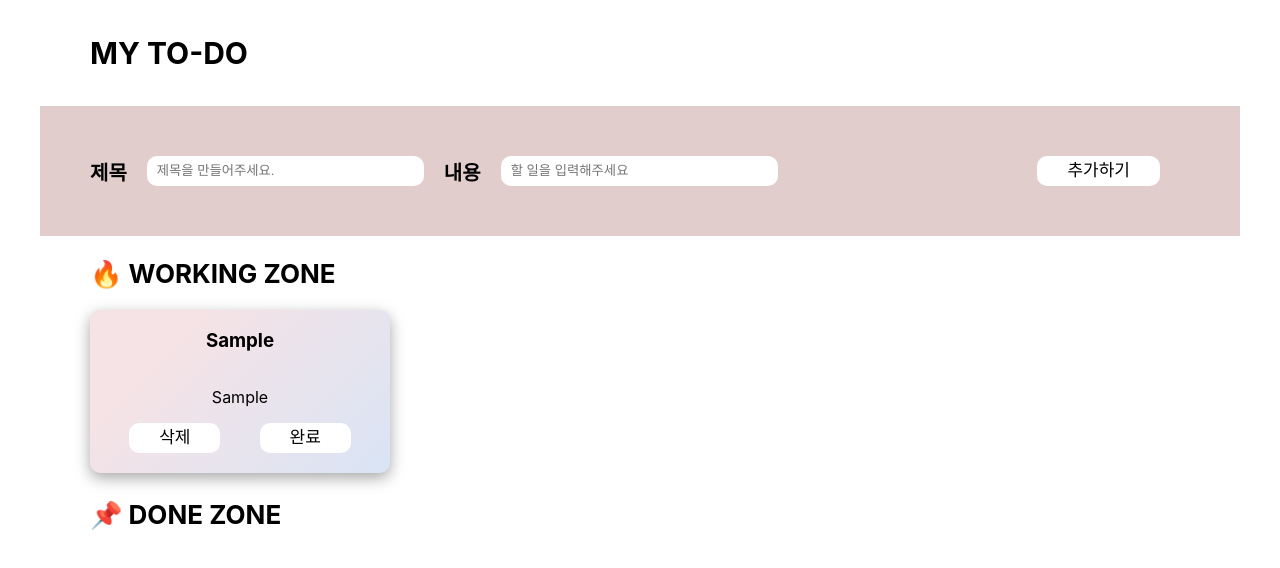
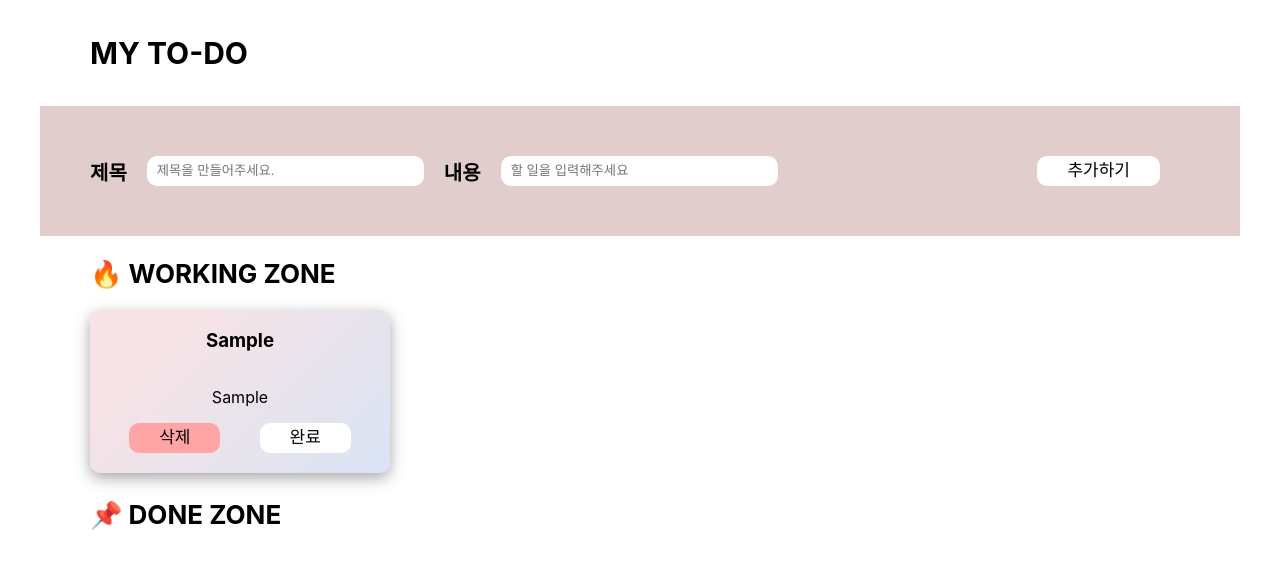
Before and after one commit to amisu1203/As_Is_To-Do-List, a React (Create React App) app: page / in a window 1280 px wide. Both pictures are taken after typing "Sample", "Sample" into the empty fields and a click on the button "추가하기". Shown: the top 568 px of the page. Built offline with nearby package versions, Linux system fonts and the light colour scheme.

Commit message:
삭제 버튼 스타일링 변경

```diff
--- a/src/App.css
+++ b/src/App.css
@@ -1,14 +1,3 @@
-/* setting */
-.clearfix::after {
-  content: "";
-  clear: both;
-  display: block;
-}
-
-/* theme color */
-/* color : #00C89B;  */
-/* color : #C7FCEC;  */
-
 /* button */
 .btn-original {
   border: none;
@@ -22,6 +11,10 @@
 
 .btn-original:hover {
   scale: 1.1;
+}
+
+.btn-delete {
+  background-color: rgb(255, 165, 165);
 }
 
 /* box-todo */
@@ -48,9 +41,6 @@
 }
 
 /* CreateToDo */
-.CreateToDo {
-  background-color: orange;
-}
 
 .CreateToDo .con-inp {
   background: rgb(226, 205, 205);
@@ -132,6 +122,9 @@
 }
 
 /* DoneItem */
-.DoneItem .btn-delete {
+.DoneItem .con-btns {
   margin-bottom: 20px;
+  display: flex;
+  width: 100%;
+  justify-content: space-evenly;
 }
--- a/src/App.js
+++ b/src/App.js
@@ -40,16 +40,26 @@ function App() {
     });
     setData(newData);
   };
+  // todo 되돌리기
+  const turnBack = (id) => {
+    const newData = data.map((todo) => {
+      if (todo.id === id) {
+        return { ...todo, isDone: false };
+      }
+      return todo;
+    });
+    setData(newData);
+  };
 
   return (
     <div className="App">
       <h1>MY TO-DO</h1>
       <CreateToDo onCreate={onCreate} />
       <Working>
-        <TodoList todoList={data} onRemove={onRemove} getDone={getDone} />
+        <TodoList todoList={data.filter((todo) => !todo.isDone)} onRemove={onRemove} getDone={getDone} />
       </Working>
       <Done>
-        <DoneList doneList={data} onRemove={onRemove} />
+        <DoneList doneList={data.filter((todo) => todo.isDone)} turnBack={turnBack} />
       </Done>
     </div>
   );
--- a/src/components/DoneItem.jsx
+++ b/src/components/DoneItem.jsx
@@ -1,19 +1,27 @@
 import React from "react";
 
-const DoneItem = ({ todoItem, onRemove }) => {
+const DoneItem = ({ todoItem, onRemove, turnBack }) => {
   // 삭제
   const handleRemove = () => {
     window.confirm("정말 삭제하시겠습니까?") && onRemove(todoItem.id);
     alert("삭제되었습니다!");
+  };
+  // 완료상태 취소
+  const handleTurnBack = () => {
+    turnBack(todoItem.id);
+    alert("다시 할 일이 추가됐네요!");
   };
 
   return (
     <article className="DoneItem box-same1">
       <h4>{todoItem.title}</h4>
       <p>{todoItem.content}</p>
-      <div>
+      <div className="con-btns">
         <button className="btn-delete btn-original" onClick={handleRemove}>
           삭제
+        </button>
+        <button className=" btn-original" onClick={handleTurnBack}>
+          취소
         </button>
       </div>
     </article>
--- a/src/components/DoneList.jsx
+++ b/src/components/DoneList.jsx
@@ -1,15 +1,12 @@
 import React from "react";
 import DoneItem from "./DoneItem";
 
-function DoneList({ doneList, onRemove }) {
+function DoneList({ doneList, turnBack }) {
   return (
     <div className="DoneList">
-      {/* todo item 하나하나 보여주기 -> map */}
-      {doneList.map((i) => {
-        if (i.isDone === true) {
-          return <DoneItem todoItem={i} key={i.id} onRemove={onRemove} />;
-        }
-      })}
+      {doneList.map((todo) => (
+        <DoneItem key={todo.id} todoItem={todo} turnBack={turnBack} />
+      ))}
     </div>
   );
 }
--- a/src/components/TodoItem.jsx
+++ b/src/components/TodoItem.jsx
@@ -19,7 +19,7 @@ function TodoItem({ todoItem, onRemove, getDone }) {
       <h3>{todoItem.title}</h3>
       <p>{todoItem.content}</p>
       <div className="con-btns">
-        <button className="btn-original" onClick={handleRemove}>
+        <button className="btn-delete btn-original" onClick={handleRemove}>
           삭제
         </button>
         <button className="btn-original" onClick={handleDone}>
--- a/src/components/TodoList.jsx
+++ b/src/components/TodoList.jsx
@@ -4,11 +4,8 @@ import TodoItem from "./TodoItem";
 function TodoList({ todoList, onRemove, getDone }) {
   return (
     <div className="TodoList">
-      {/* todo item 하나하나 보여주기 -> map */}
       {todoList.map((i) => {
-        if (i.isDone === false) {
-          return <TodoItem todoItem={i} key={i.id} onRemove={onRemove} getDone={getDone} />;
-        }
+        return <TodoItem todoItem={i} onRemove={onRemove} getDone={getDone} key={i.id} />;
       })}
     </div>
   );
```
